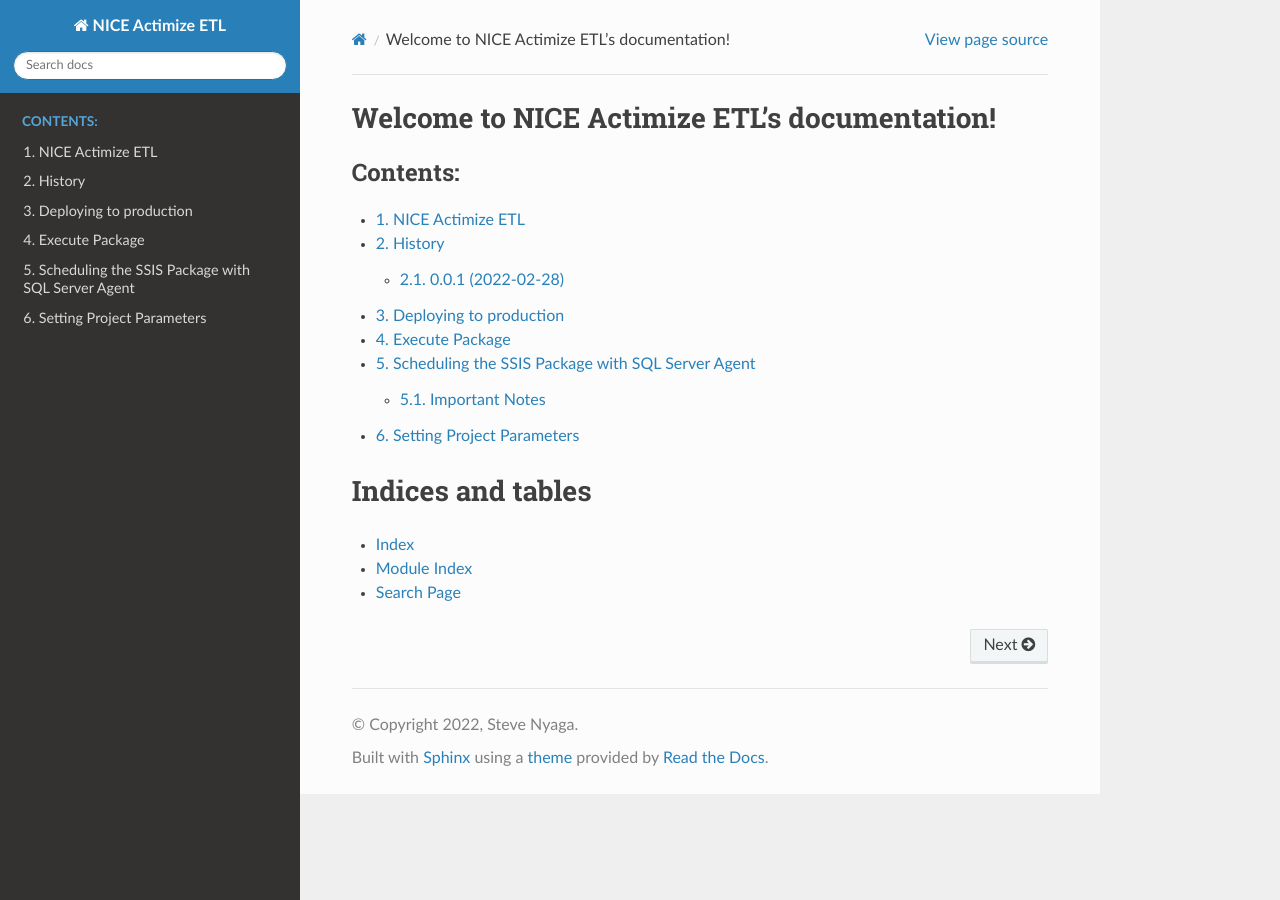
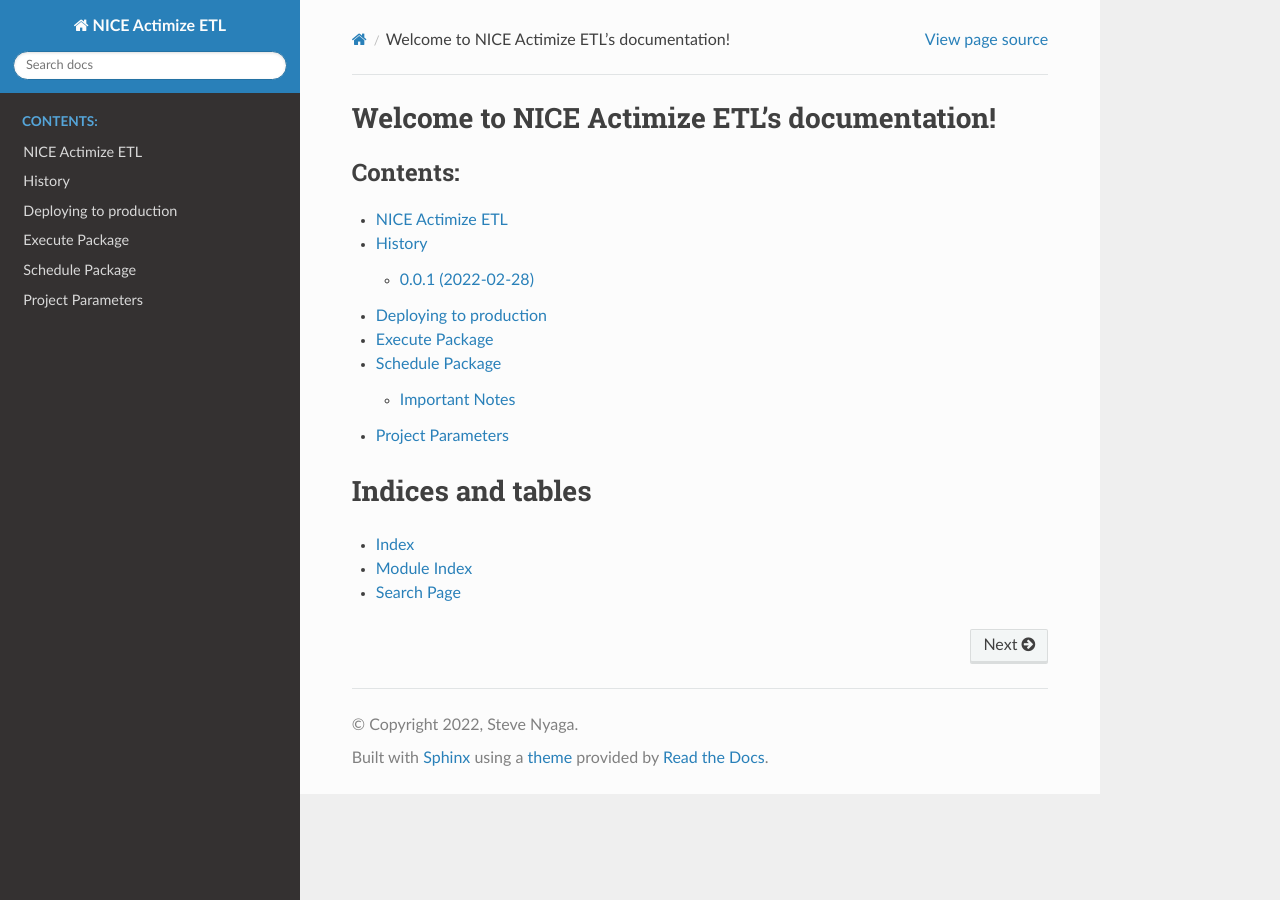
Before and after one commit to stevenyaga/nice_actimize_etl, a Sphinx documentation site: the page built from docs/index.rst, in a window 1280 px wide. Built offline with Sphinx 7.4.7 and the Read the Docs theme 2.0.0, drawn with Linux system fonts in a browser that asks for light colours.

Commit message:
refactor: Remove numbering in TOC

```diff
--- a/docs/README.rst
+++ b/docs/README.rst
@@ -4,4 +4,4 @@
 
 This project documents the process of ETL for the data consumed by NICE Actimize SAM and WLF modules
 
-The full documentation is hosted at `Read the Docs`_.
+The full documentation is hosted at `Read the Docs <https://nice-actimize-etl.readthedocs.io/>`_.
--- a/docs/index.rst
+++ b/docs/index.rst
@@ -7,7 +7,6 @@
 =============================================
 
 .. toctree::
-   :numbered:
    :maxdepth: 2
    :caption: Contents:
 
--- a/docs/project-parameters.rst
+++ b/docs/project-parameters.rst
@@ -1,5 +1,5 @@
 ==========================
-Setting Project Parameters
+Project Parameters
 ==========================
 
 Parameters are used to assign values to package properties. A parameter specifies the data that will be used by a package. You can scope parameters to the package level or project level with package parameters and project parameters, respectively. Parameters can be used in expressions or tasks. When the project is deployed to the catalog, you can assign a literal value for each parameter or use the default value that was assigned at design time. In place of a literal value, you can also reference an environment variable. Environment variable values are resolved at the time of package execution.
--- a/docs/schedule-package.rst
+++ b/docs/schedule-package.rst
@@ -1,6 +1,6 @@
-=================================================
-Scheduling the SSIS Package with SQL Server Agent
-=================================================
+=======================
+Schedule Package
+=======================
 
 Manually executing packages is one thing, but normally you will schedule packages so your ETL can run in a specific time windows (probably at night). The easiest option is SQL Server Agent. You can right-click on the Jobs node to create a new job:
 
```
